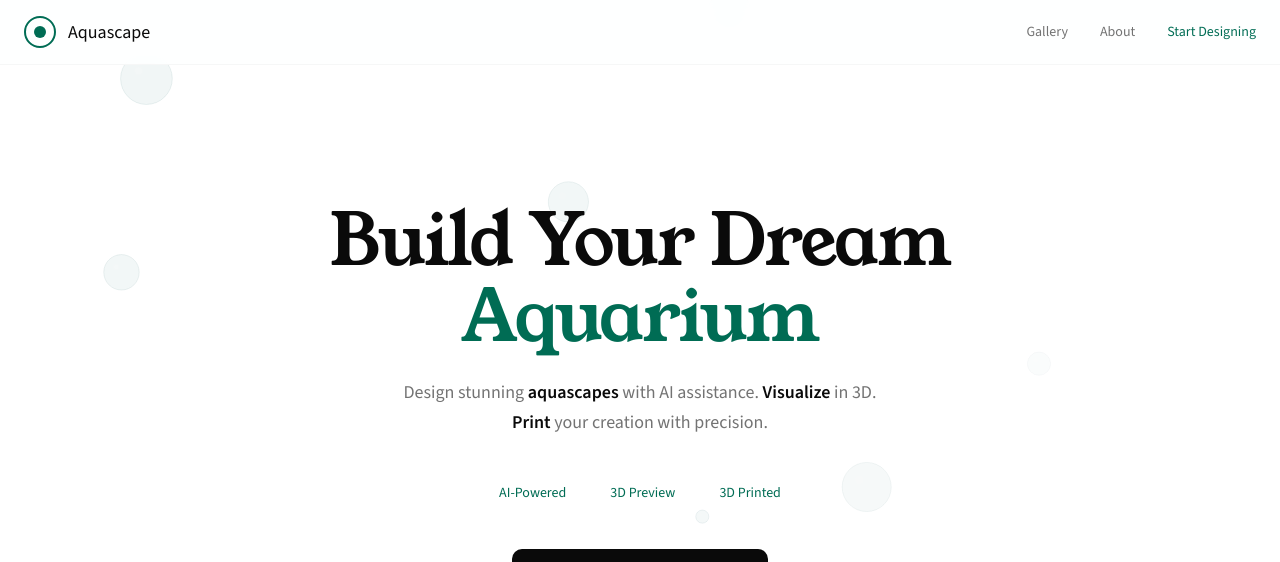
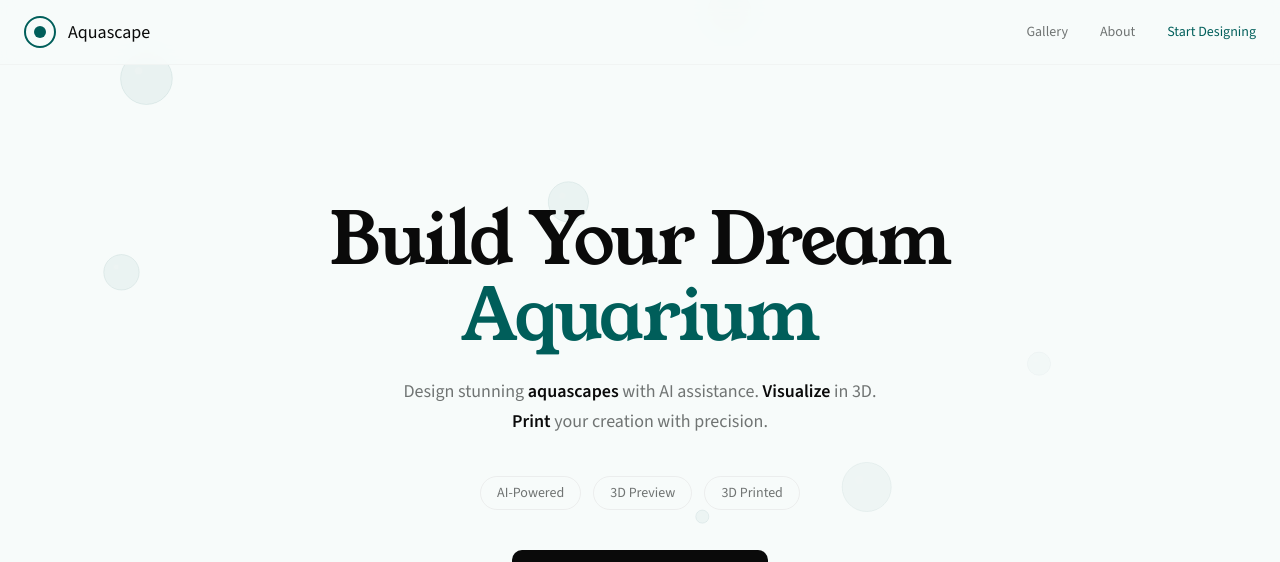
Before and after one commit to geyutong985-eng/aquascape, a Next.js app: page / in a window 1280 px wide. Shown: the top 562 px of the page. Built offline with nearby package versions, Linux system fonts and the light colour scheme.

Commit message:
refine: 更克制的配色方案 (Supabase 风格)
- 背景改为冷青色调白 (不在纯白)
- 主按钮改为黑色，hover 变品牌色
- Feature tags 改为描边样式
- 品牌色改为更蓝的蓝绿色 (hue 190)
- 标题 Aquarium 使用品牌色

```diff
--- a/src/app/globals.css
+++ b/src/app/globals.css
@@ -50,19 +50,19 @@
 }
 
 :root {
-  /* Clean, minimal like Supabase */
-  --background: oklch(1 0 0);
+  /* Clean, minimal like Supabase - cold tint */
+  --background: oklch(0.985 0.005 180);
   --foreground: oklch(0.145 0 0);
-  --card: oklch(1 0 0);
+  --card: oklch(0.985 0.005 180);
   --card-foreground: oklch(0.145 0 0);
-  --popover: oklch(1 0 0);
+  --popover: oklch(0.985 0.005 180);
   --popover-foreground: oklch(0.145 0 0);
   --primary: oklch(0.145 0 0);
-  --primary-foreground: oklch(1 0 0);
+  --primary-foreground: oklch(0.985 0.005 180);
   --secondary: oklch(0.967 0.001 286.375);
   --secondary-foreground: oklch(0.21 0.006 285.885);
-  --muted: oklch(0.97 0 0);
-  --muted-foreground: oklch(0.556 0 0);
+  --muted: oklch(0.97 0.005 180);
+  --muted-foreground: oklch(0.556 0.005 180);
   --accent: oklch(0.97 0 0);
   --accent-foreground: oklch(0.205 0 0);
   --destructive: oklch(0.577 0.245 27.325);
@@ -74,9 +74,9 @@
   --chart-3: oklch(0.648 0.2 131.684);
   --chart-4: oklch(0.532 0.157 131.589);
   --chart-5: oklch(0.453 0.124 130.933);
-  /* Brand color only for primary actions */
-  --brand: oklch(0.45 0.14 177);
-  --brand-muted: oklch(0.92 0.08 175);
+  /* Brand color - blue-teal like water */
+  --brand: oklch(0.40 0.15 190);
+  --brand-muted: oklch(0.91 0.05 190);
   --radius: 0.625rem;
   --sidebar: oklch(0.985 0 0);
   --sidebar-foreground: oklch(0.145 0 0);
--- a/src/app/page.tsx
+++ b/src/app/page.tsx
@@ -54,13 +54,13 @@ export default function Home() {
 
           {/* Feature Tags - centered */}
           <div className="flex flex-wrap gap-3 mb-10 justify-center">
-            <span className="px-4 py-1.5 rounded-full bg-brand-muted/30 text-brand text-sm font-medium">
+            <span className="px-4 py-1.5 rounded-full border border-border/60 text-muted-foreground text-sm font-medium">
               AI-Powered
             </span>
-            <span className="px-4 py-1.5 rounded-full bg-brand-muted/30 text-brand text-sm font-medium">
+            <span className="px-4 py-1.5 rounded-full border border-border/60 text-muted-foreground text-sm font-medium">
               3D Preview
             </span>
-            <span className="px-4 py-1.5 rounded-full bg-brand-muted/30 text-brand text-sm font-medium">
+            <span className="px-4 py-1.5 rounded-full border border-border/60 text-muted-foreground text-sm font-medium">
               3D Printed
             </span>
           </div>
```
